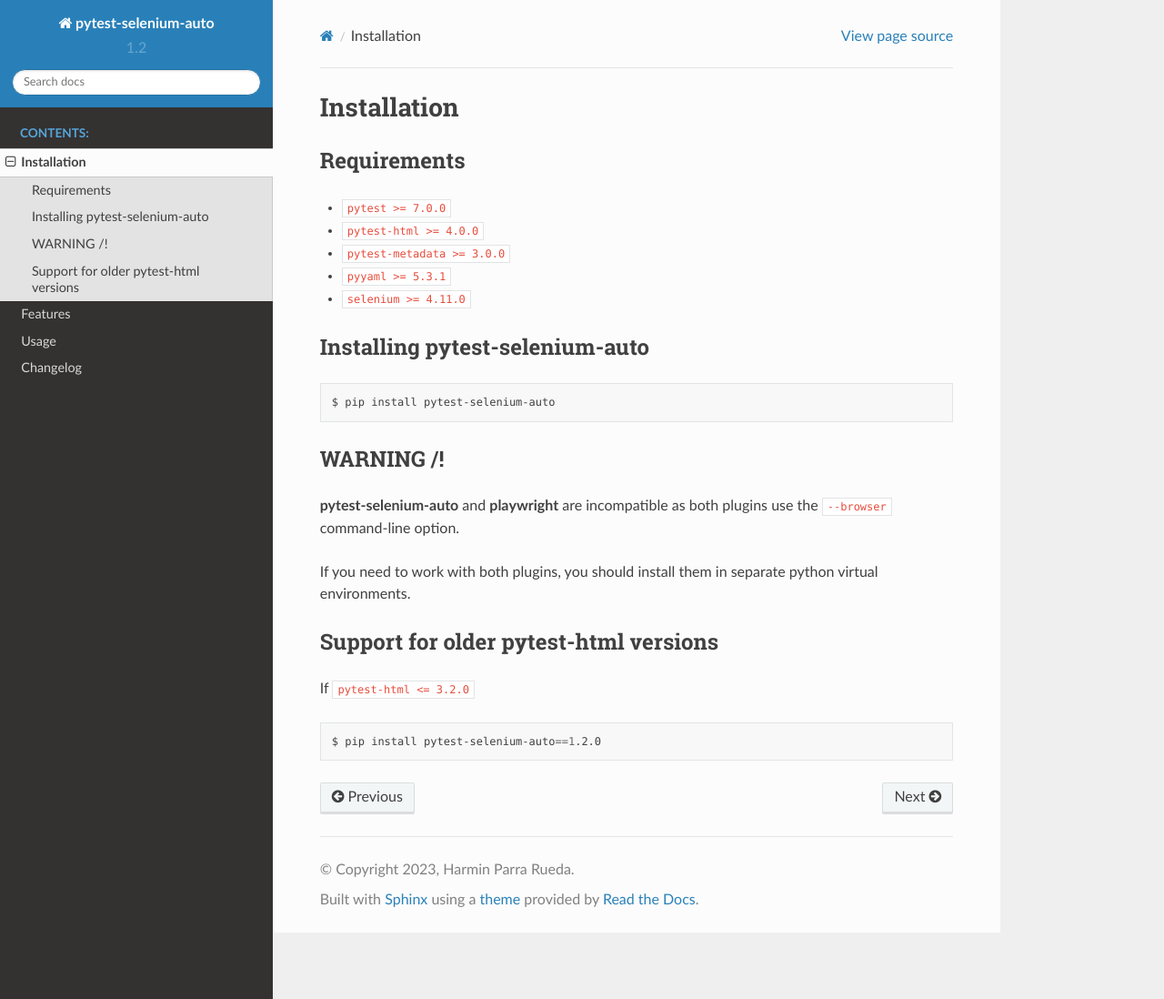
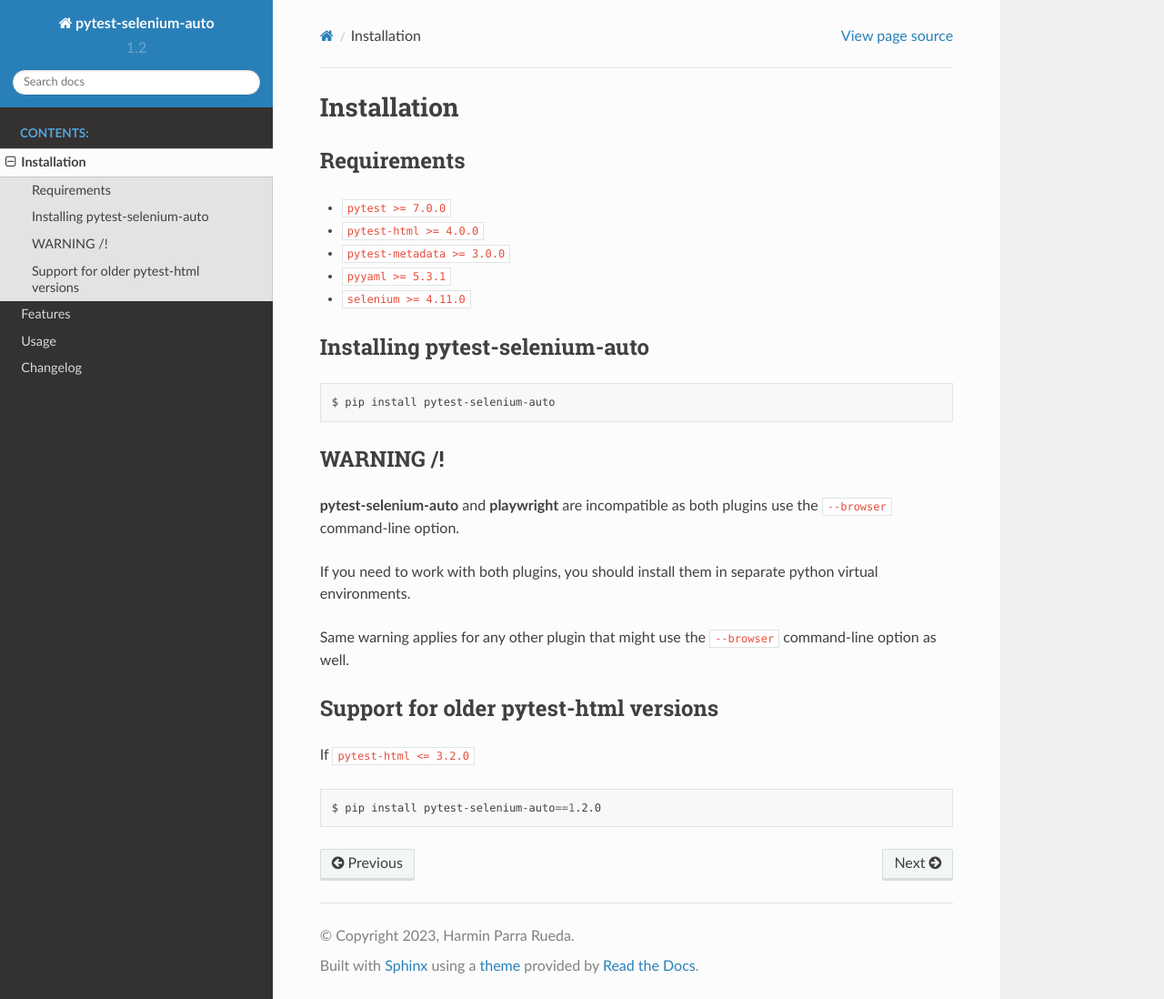
Before and after one commit to harmin-parra/pytest-selenium-auto, a Sphinx documentation site: the page built from docs/installation.rst, in a window 1280 px wide and 1098 px high. Shown: the whole window at 91% size. Built offline with Sphinx 7.4.7 and the Read the Docs theme 2.0.0, drawn with Linux system fonts in a browser that asks for light colours.

Commit message:
update doc

```diff
--- a/docs/installation.rst
+++ b/docs/installation.rst
@@ -27,6 +27,8 @@
 
 If you need to work with both plugins, you should install them in separate python virtual environments.
 
+Same warning applies for any other plugin that might use the ``--browser`` command-line option as well.
+
 
 Support for older pytest-html versions
 --------------------------------------
```
